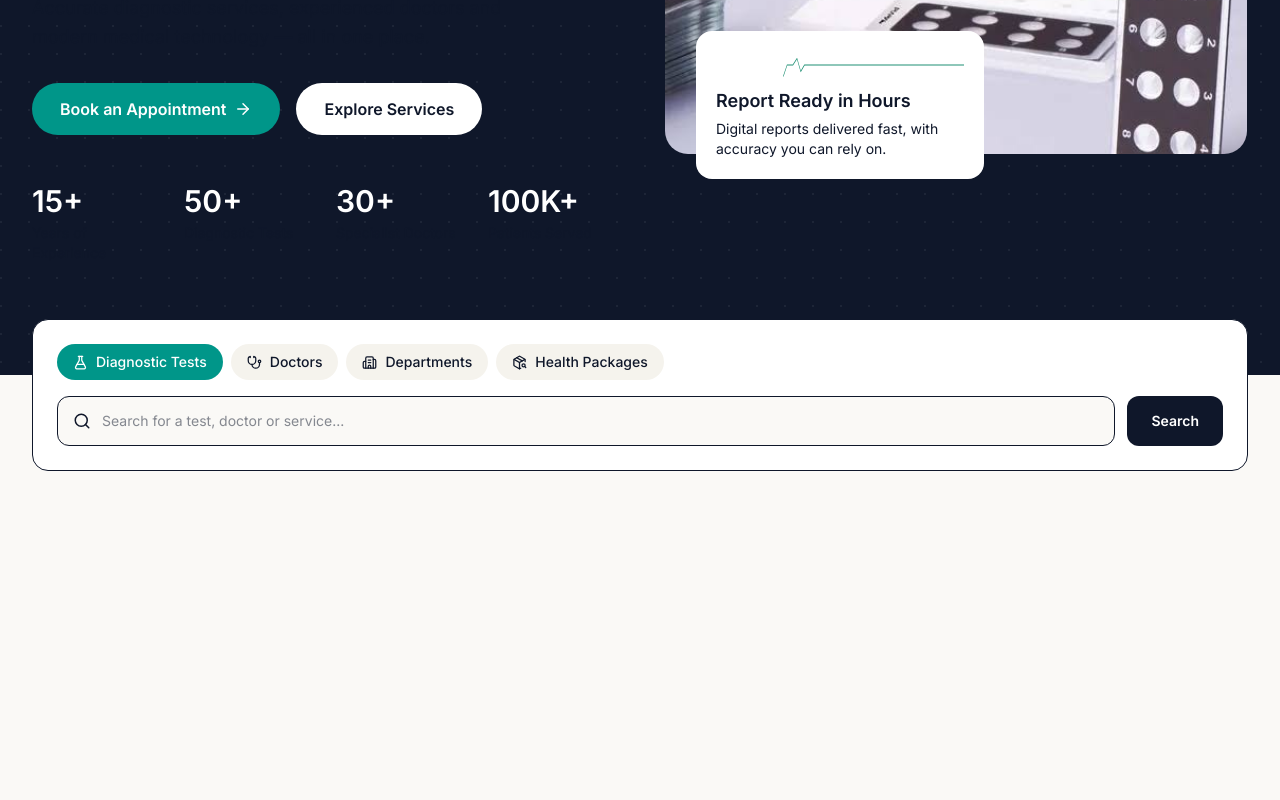
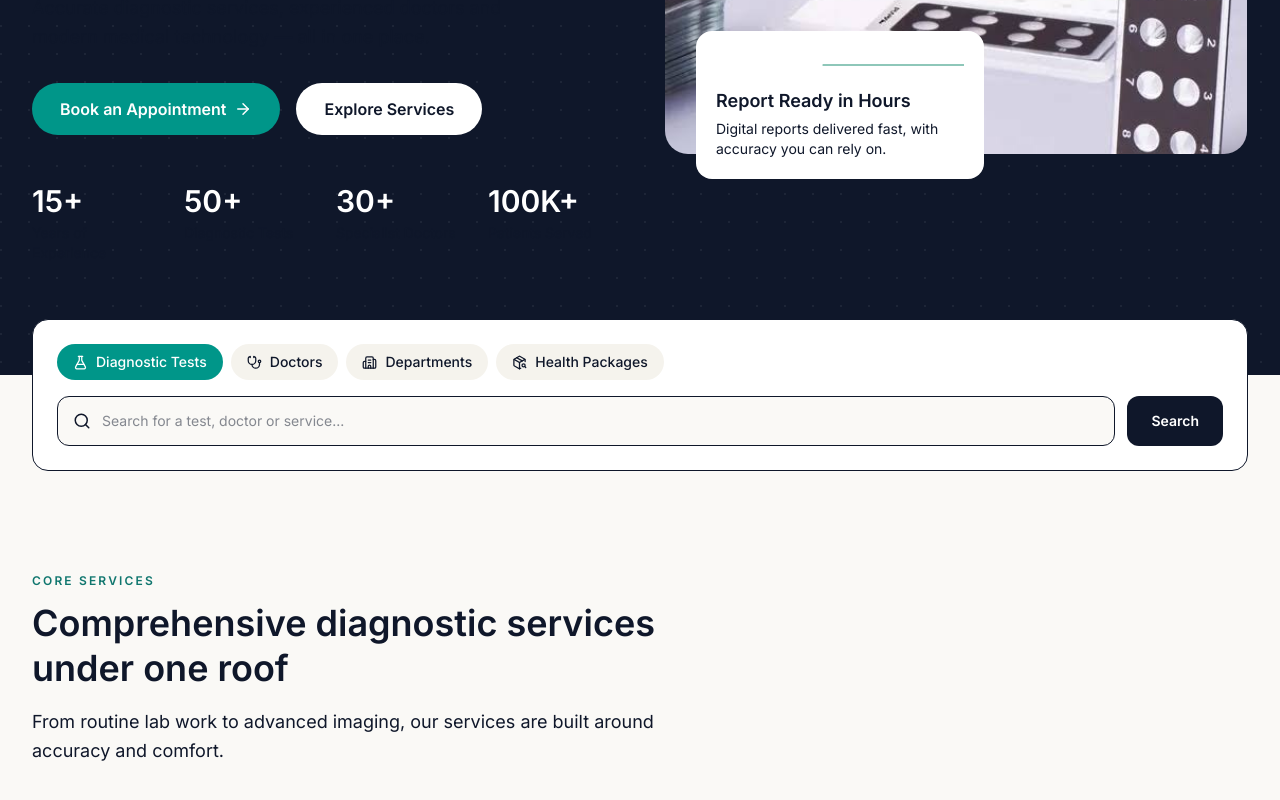
Before and after one commit to Mostofa-zaman/Diognostic, a Next.js app: page / in a window 1280 px wide. Shown: the part 480-1280 px from the top of the page. Before the commit the page ends 951 px from the top, so only its background shows below. Built offline with nearby package versions, Linux system fonts and the light colour scheme.

Commit message:
feat(components/home/CoreServices.jsx): add CoreServices and SectionHeading

```diff
--- a/src/app/page.jsx
+++ b/src/app/page.jsx
@@ -1,3 +1,4 @@
+import CoreServices from "@/components/home/CoreServices";
 import Hero from "@/components/home/hero/Hero";
 import QuickSearch from "@/components/home/QuickSearch";
 
@@ -8,6 +9,7 @@ export default function HomePage() {
   <>
  <Hero/>
  <QuickSearch/>
+ <CoreServices/>
 
 
   </>
--- /dev/null
+++ b/src/components/home/CoreServices.jsx
@@ -0,0 +1,15 @@
+import SectionHeading from "../common/SectionHeading";
+
+export default function CoreServices() {
+  return (
+    <section className="section-py">
+      <div className="container-xl">
+        <SectionHeading
+          eyebrow="Core Services"
+          title="Comprehensive diagnostic services under one roof"
+          description="From routine lab work to advanced imaging, our services are built around accuracy and comfort."
+        />
+      </div>
+    </section>
+  );
+}
```
